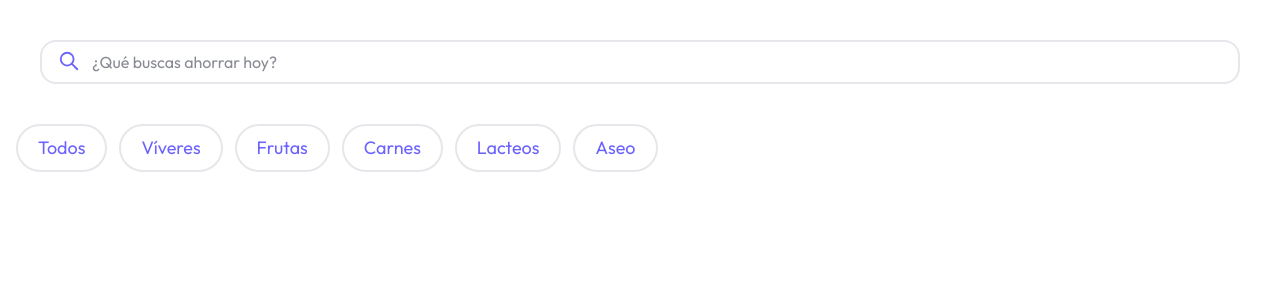
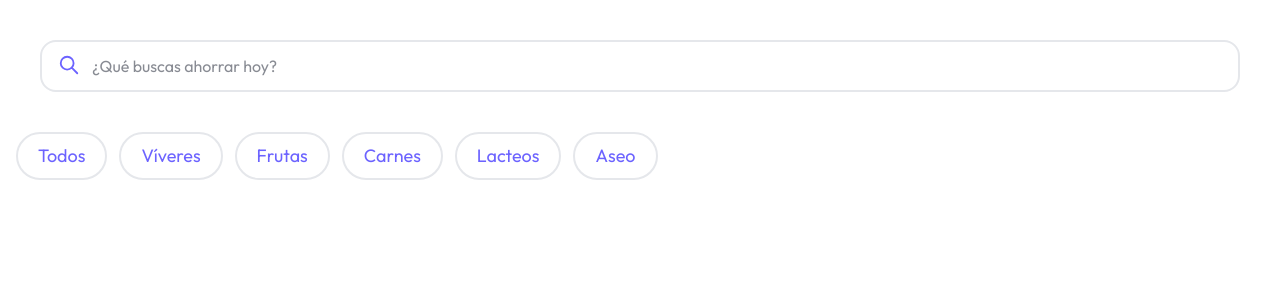
Before and after one commit to Gabriand/El-Dato, a React (Vite) app: page / in a window 1280 px wide. Shown: the top 300 px of the page. Built offline with nearby package versions, Linux system fonts and the light colour scheme.

Commit message:
fix: ajuste en la busqueda

```diff
--- a/src/pages/Home.jsx
+++ b/src/pages/Home.jsx
@@ -1,7 +1,7 @@
 export default function Home() {
     return (
         <main>
-            <div className="m-5 lg:m-10 py-2 p-4 border-2 border-surface rounded-2xl flex gap-3 has-focus:border-primary has-focus:bg-tone">
+            <div className="m-5 lg:m-10 py-3 p-4 border-2 border-surface rounded-2xl flex gap-3 has-focus:border-primary has-focus:bg-tone">
                 <svg
                     className="text-primary"
                     width="22px"
```
